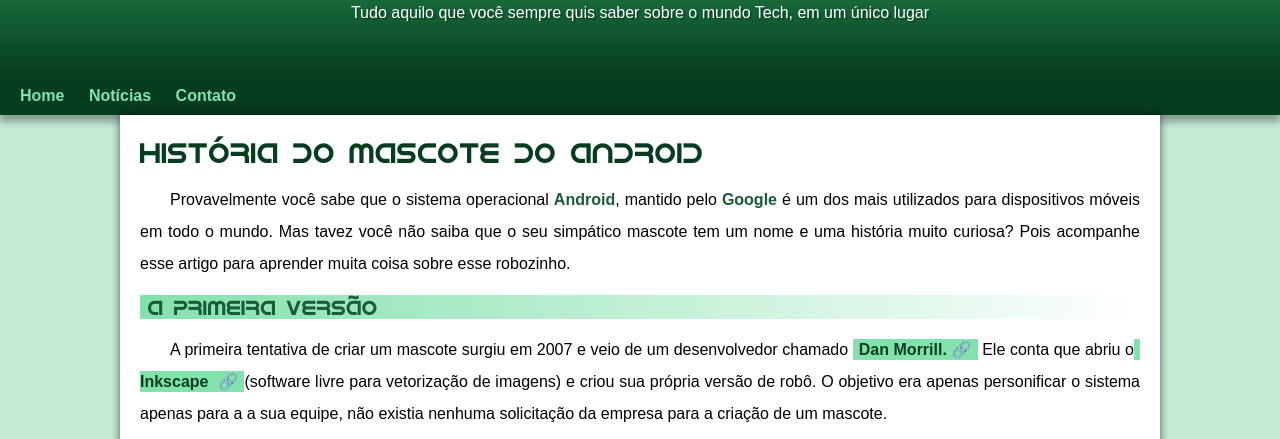
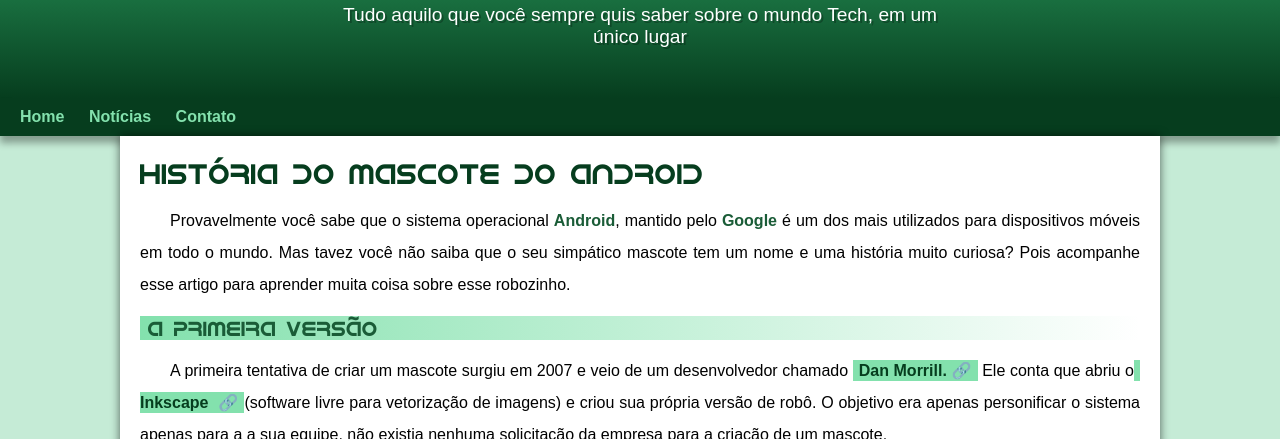
Before and after one commit to vinicios12345barboza-byte/projeto-android, a plain HTML site: page index.html in a window 1280 px wide. Shown: the part 113-552 px from the top of the page. Drawn offline with Linux system fonts and the light colour scheme.

Commit message:
font-size resolvido

```diff
--- a/estilo/style.css
+++ b/estilo/style.css
@@ -55,7 +55,7 @@
 
 header > p {
     font-family:var(--fonte-padrao) ;
-    font-size: 1.em;
+    font-size: 1.2em;
     color: white;
     max-width:600px;
     padding-right: 10px;
```
